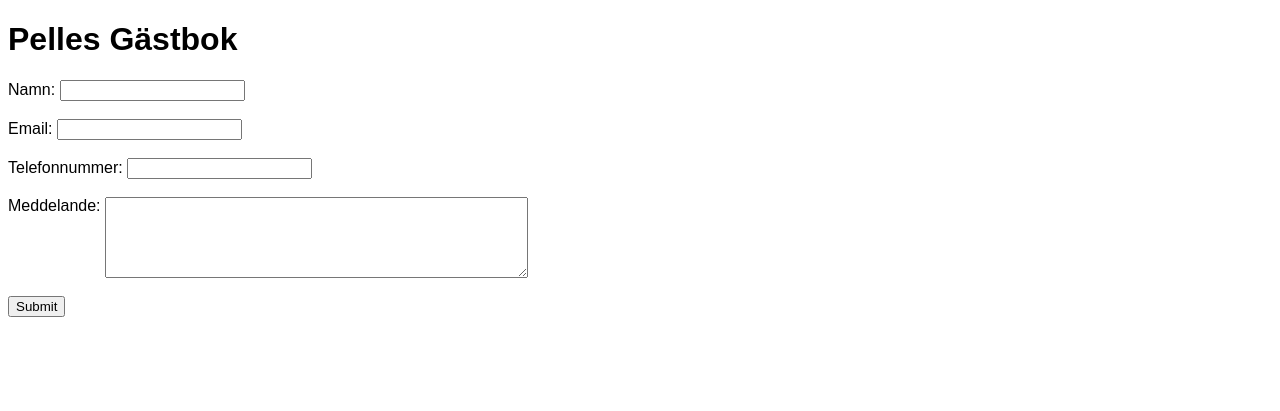
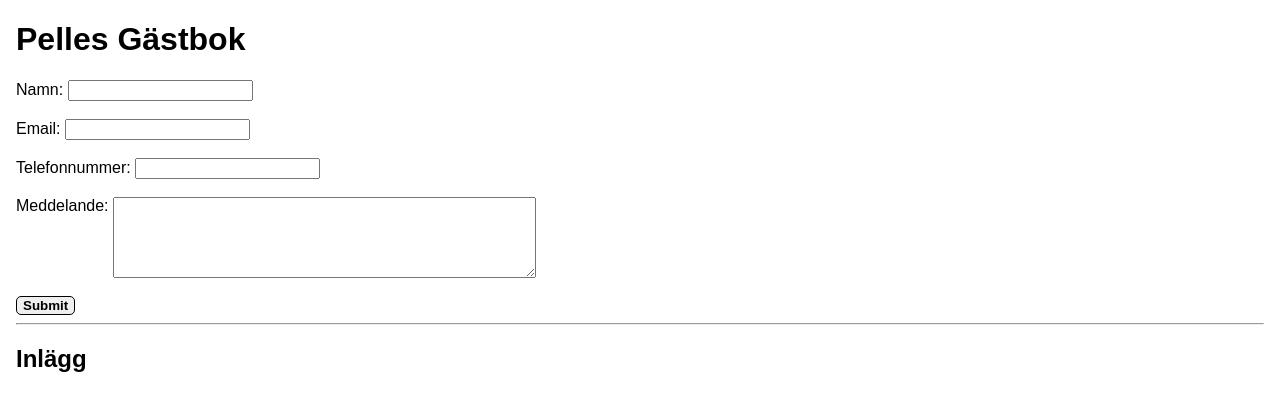
Before and after one commit to pelle-shurda/guestbook, a Python web app: template templates/index.html in a window 1280 px wide. Shown: the top 411 px of the page. Run offline with Jinja, Linux system fonts and the light colour scheme; the template is opened without the code that fills it, so the values that code supplies are empty.

Commit message:
Små förändringar i css och html. Fixar python imorgon och slutför uppgiften! Ber om ursäkt för lite försening.

```diff
--- a/static/guestbook.css
+++ b/static/guestbook.css
@@ -1,7 +1,16 @@
 body {
     font-family: Arial, Helvetica, sans-serif;
+    margin: 1em;
+
 }
 
 h1 {
     font-size: xx-large;
 }
+
+#submit {
+    font-weight: bold;
+    border-radius: 5px;
+    border: 1px solid rgb(0, 0, 0);
+    cursor: pointer;
+}
--- a/templates/index.html
+++ b/templates/index.html
@@ -11,20 +11,23 @@
     <form action="" method="post" enctype="multipart/form-data">
         Namn:
         <input type="text" name="name" id="name">
-        <br>
-        <br>
+        <br><br>
+
         Email:
         <input type="text" name="email" id="email">
-        <br>
-        <br>
+        <br><br>
+
         Telefonnummer:
         <input type="tel" name="phone" id="phone"><!-- pattern="[0-9]{3}-[0-9]{3}-[0-9]{4}" -->
-        <br>
-        <br>
+        <br><br>
+
         Meddelande:
-        <textarea name="textbox" id="textbox" rows="5" cols="50" style="vertical-align: top;" style="resize: none;"></textarea>
-        <br>
-        <br>
-    </form><input type="submit" name="skicka" id="submit">
+        <textarea name="textbox" id="textbox" rows="5" cols="50" style="vertical-align: top;"></textarea>
+        <br><br>
+
+        <input type="submit" name="skicka" id="submit">
+    </form>
+    <hr>
+    <h2>Inlägg</h2>
 </body>
 </html>
```
